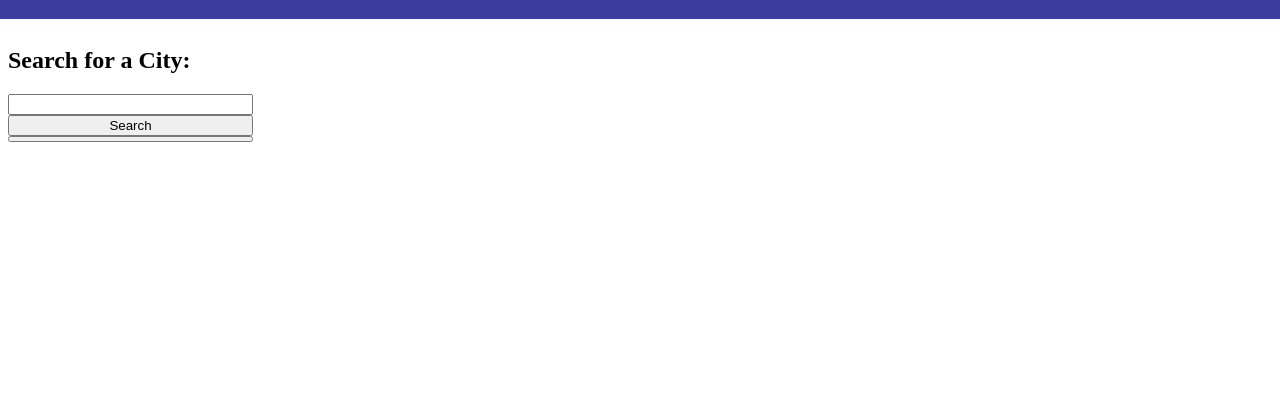
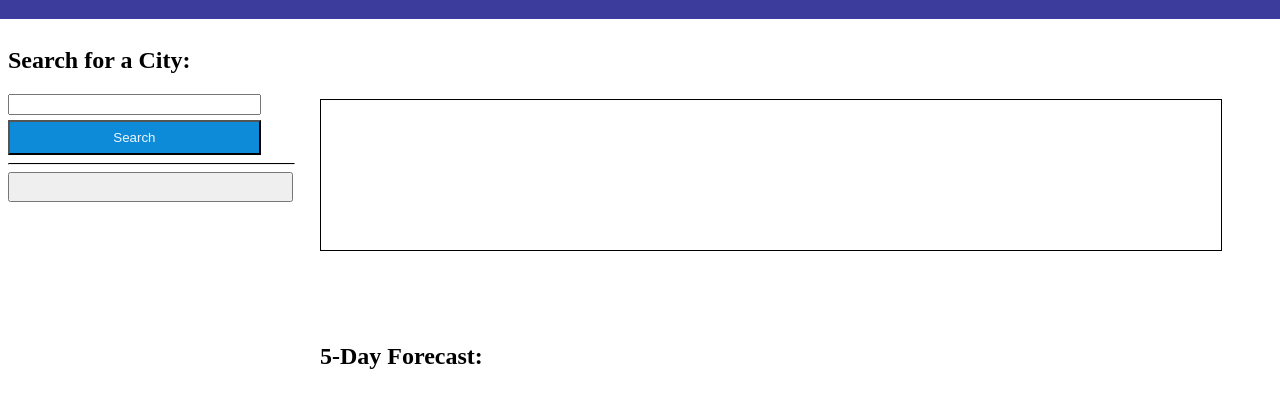
Before and after one commit to ClassJa/Weather-dashboard, a plain HTML site: page index.html in a window 1280 px wide. Shown: the part 61-461 px from the top of the page. Drawn offline with Linux system fonts and the light colour scheme.

Commit message:
working on adding structure and style to the webpage

```diff
--- a/assets/stylesheet.css
+++ b/assets/stylesheet.css
@@ -1,4 +1,7 @@
-
+body {
+    width: auto;
+    height: 500px;
+}
 
 header {
     background-color: rgb(60, 60, 156);
@@ -17,7 +20,73 @@ aside {
     position: relative;
     top: 80px;
     flex-direction: column;
-    width: 245px;
+    width: 20%;
     /* justify-content: space-evenly; */
 
 }
+
+form {
+    height: 61px;
+    display: flex;
+    flex-direction: column;
+    justify-content: space-between;
+
+}
+
+.recent-search1 {
+    position: absolute;
+    top: 145px;
+    height: 30px;
+    width: 284.8px;
+    /* figure out how to get the width automatically sized without hard coding it */
+
+
+}
+
+.form-sub-btn {
+    background-color: rgb(13, 139, 217);
+    color: aliceblue;
+    height: 35px;
+}
+
+hr.solid {
+    border-top: 1px solid black;
+    width: 284.8px;
+
+}
+
+.city-search-section {
+    position: absolute;
+    top: 20%;
+    left: 25%;
+    border: 1px solid black;
+    height: 150px;
+    width: 900px;
+}
+
+
+.five-day {
+    display: flex;
+    flex-direction: row;
+    font-size: larger;
+    font-weight: bolder;
+    position: absolute;
+    top: 58%;
+    left: 25%;
+    width: 800px;
+    justify-content: space-between;
+}
+
+.date {
+    display: flex;
+    align-content: space-evenly;
+    top: 80%;
+    width: 140px;
+    height: 200px;
+}
+
+#pos-five-day-text {
+    position: absolute;
+    top: 48%;
+    left: 25%;
+}
--- a/index.html
+++ b/index.html
@@ -13,10 +13,12 @@
 
     <aside>
         <h2>Search for a City:</h2>
-        <!-- <form> -->
+        <form>
             <input id="city-search">
             <button class="form-sub-btn">Search</button>
-        <!-- </form> -->
+        </form>
+
+        <hr class="solid">
         <button class="recent-search1"></button>
         <!-- create these dynamically -->
         <!-- <button class="recent-search1"></button>
@@ -27,6 +29,16 @@
         <button class="recent-search1"></button>
         <button class="recent-search1"></button> -->
     </aside>
+
+    <section class="city-search-section"></section>
+    <h2 id="pos-five-day-text">5-Day Forecast:</h2>
+    <section class="five-day">
+        <div class="date" id="date1">Date + 1</div>
+        <div class="date" id="date2">Date + 2</div>
+        <div class="date" id="date3">Date + 3</div>
+        <div class="date" id="date4">Date + 4</div>
+        <div class="date" id="date5">Date + 5</div>
+    </section>
     <main>
 
     </main>
```
